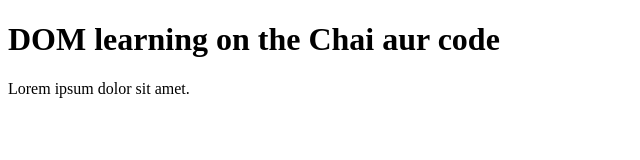
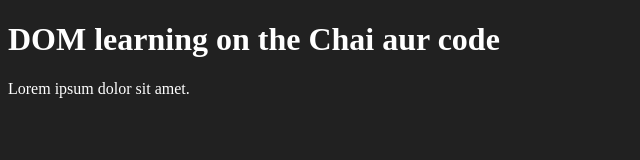
Before and after one commit to panditsumit8825/Web-Development, a plain HTML site: page javascript/dom.html in a window 1280 px wide. Shown: the whole page, without its empty margins (0-640 px from the left). Drawn offline with Linux system fonts and the light colour scheme.

Commit message:
first changes

```diff
--- a/javascript/dom.html
+++ b/javascript/dom.html
@@ -4,10 +4,17 @@
     <meta charset="UTF-8">
 
     <title>Dom Learning</title>
+    <style>
+        .bg-black {
+            background-color:#212121;
+            color:#fff;
+            /* padding: 20px; */
+        }
+    </style>
 </head>
-<body>
-  <div class="bg-black">
-    <h1 class="heading">DOM learning on the Chai aur code</h1>
+<body class="bg-black">
+  <div>
+    <h1 id="title" class="heading">DOM learning on the Chai aur code</h1>
     <p> Lorem ipsum dolor sit amet.</p>
   </div>
 </body>
```
Also changed, not shown: javascript/two.html (added, +26 -0 lines).
